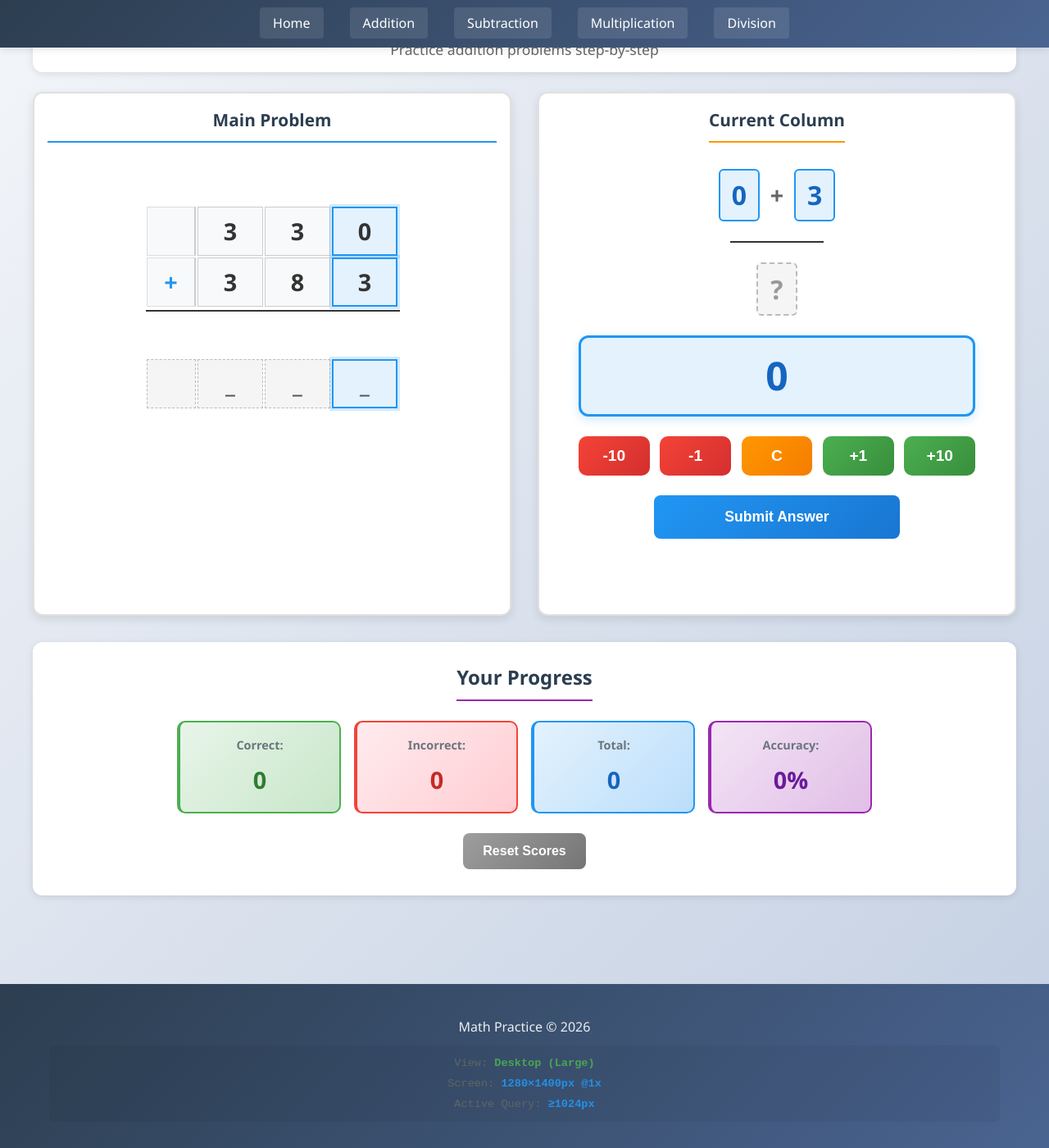
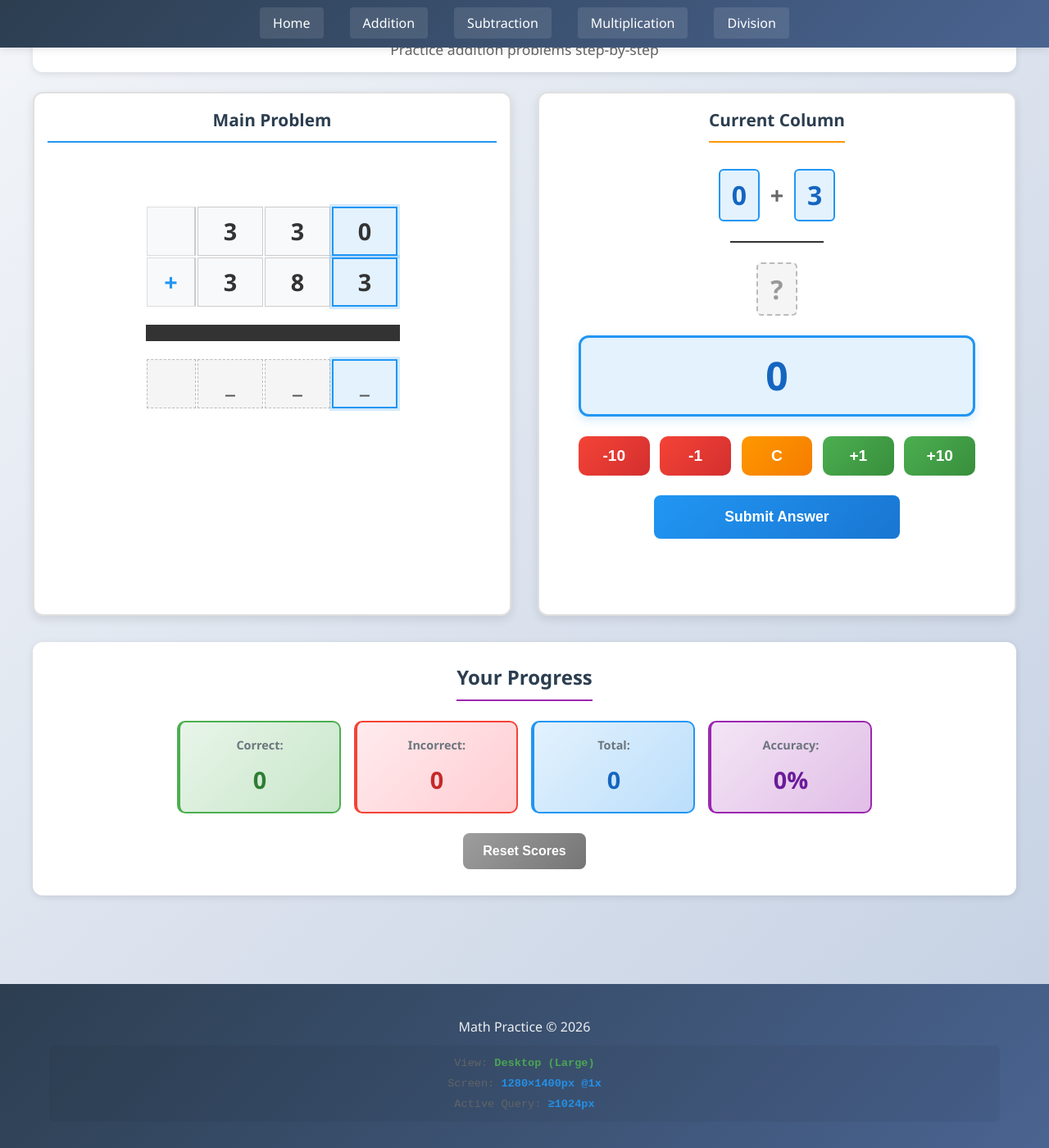
Before and after one commit to ZBZFirst/Math, a Jekyll site: the page built from addition.md, in a window 1280 px wide and 1400 px high, scrolled down 140 px. Shown: the whole window at 82% size. Built offline with Jekyll 4.4.1, drawn with Linux system fonts in a browser that asks for light colours.

Commit message:
Update addition.css

```diff
--- a/assets/css/addition.css
+++ b/assets/css/addition.css
@@ -188,8 +188,11 @@
 .grid-cell.line {
     background: #333;
     border: none;
-    height: 2px;
+    height: 4px;
     margin: 2px -3px 2px -1px;
+    min-height: 20px !important; /* Force max height */
+    max-height: 20px !important;
+    align-self: center; /* Center vertically in the row */
 }
 
 /* Answer Cells */
```
